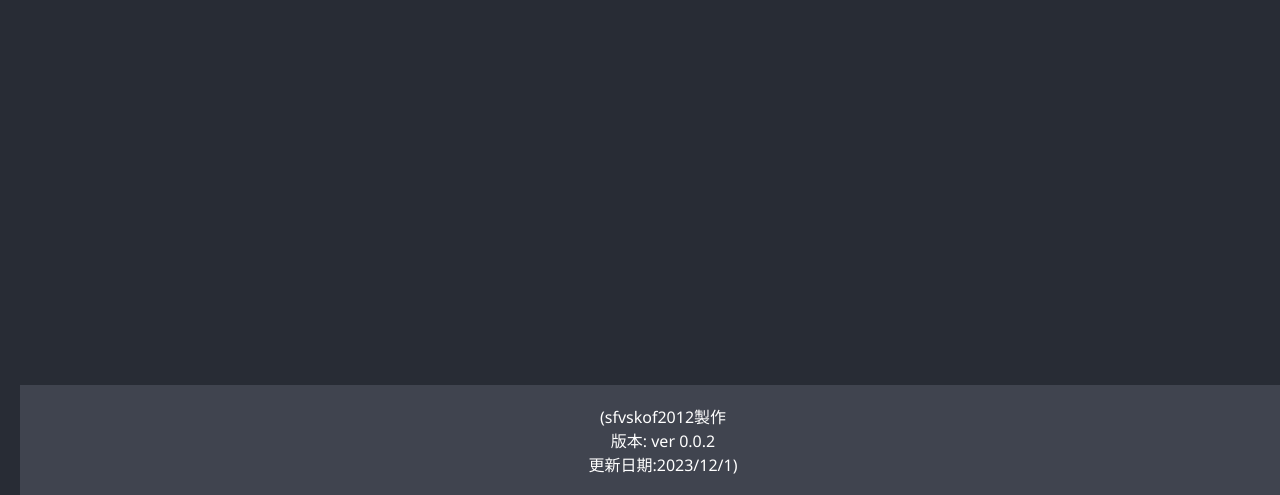
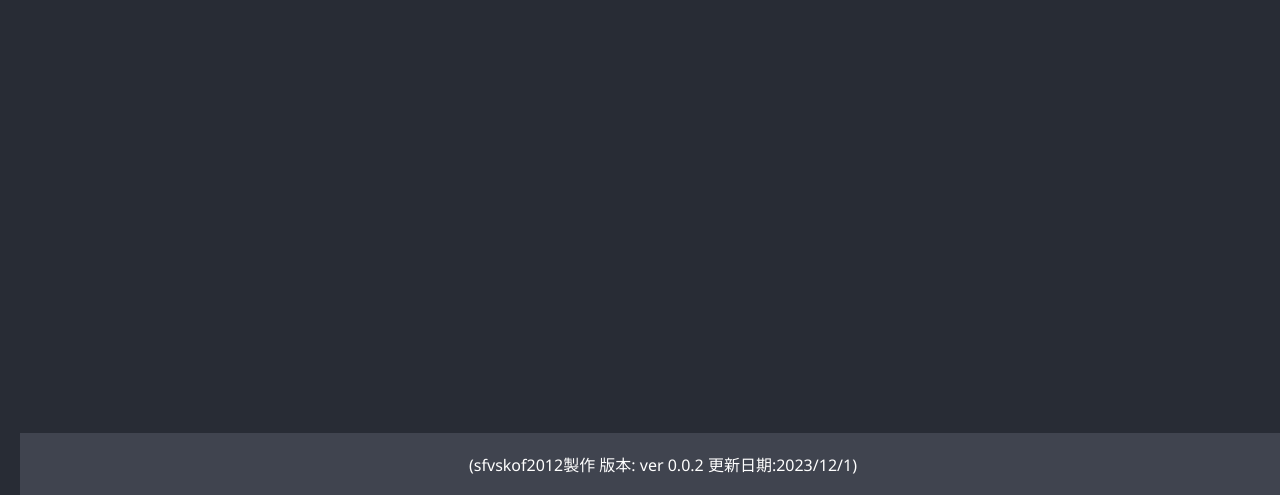
Before and after one commit to sfvskof2012/sfvskof2012.github.io, a plain HTML site: page index.html in a window 1280 px wide. Shown: the part 305-800 px from the top of the page. Drawn offline with Linux system fonts and the light colour scheme.

Commit message:
Update index.html

```diff
--- a/index.html
+++ b/index.html
@@ -161,7 +161,7 @@
         updateTime();
     </script>
     <div id="footer">
-        <p>(sfvskof2012製作<br /> 版本: ver 0.0.2<br /> 更新日期:2023/12/1)</p>
+        <p>(sfvskof2012製作 版本: ver 0.0.2 更新日期:2023/12/1)</p>
     </div>
 </body>
 </html>
```
